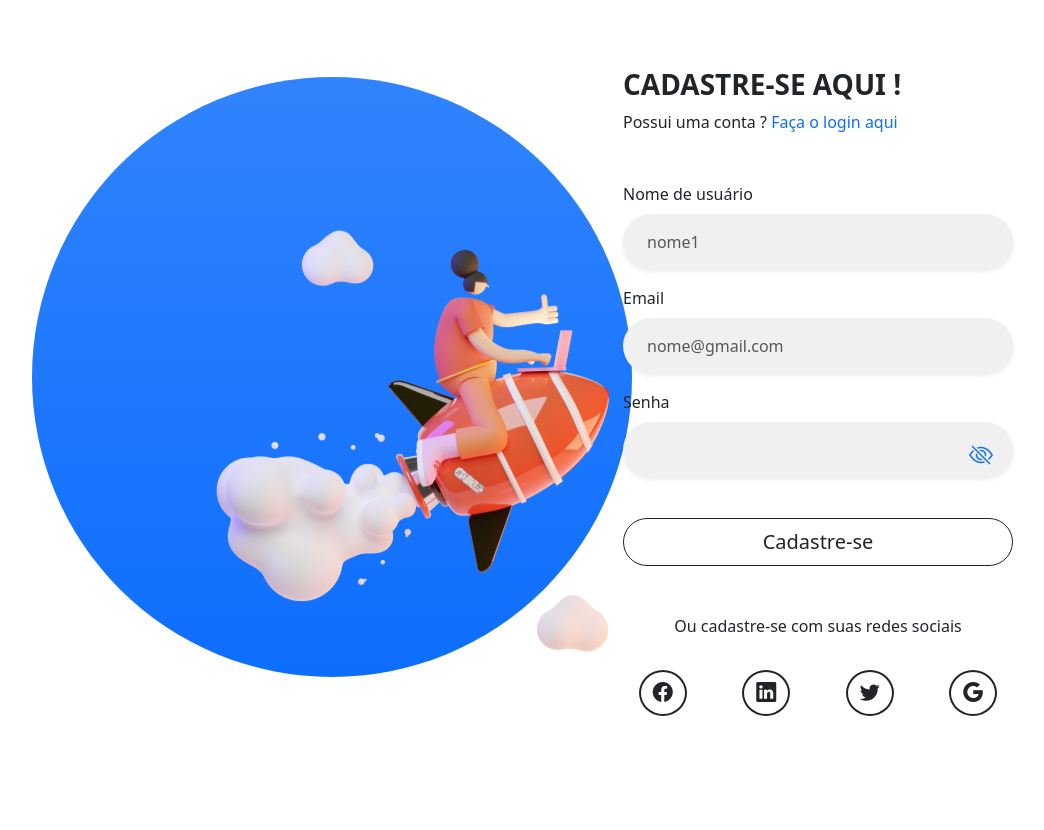
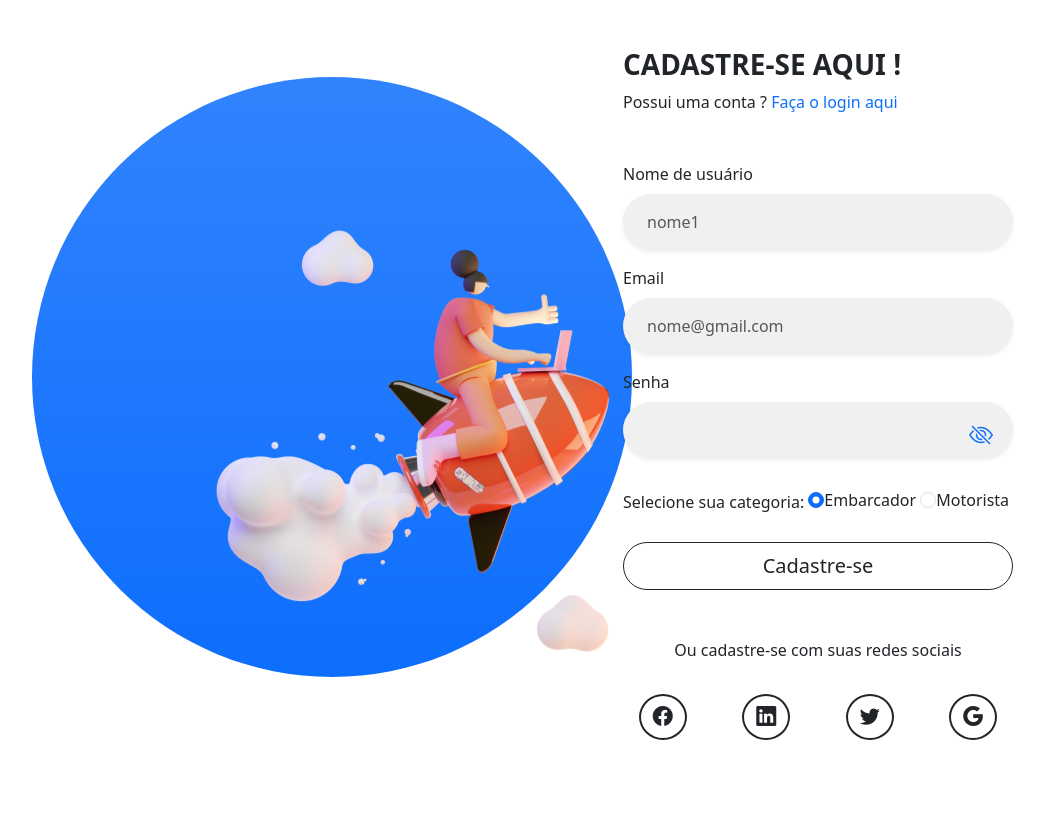
Before and after one commit to Isaac-Lima/Motz, a PHP site: page /cadastros.php in a window 1280 px wide. Shown: the part 62-892 px from the top of the page, without its empty margins (147-1191 px from the left). Run offline with PHP 8.4, Linux system fonts and the light colour scheme.

Commit message:
Adição da opção motorista ou embarcador

```diff
--- a/cadastros.php
+++ b/cadastros.php
@@ -14,10 +14,11 @@ if ($_SERVER["REQUEST_METHOD"] == "POST") {
         $usuario = $_POST['usuario'];
         $email = $_POST['email'];
         $senha = $_POST['senha'];
+        $categoria = $_POST['categoria'];
 
         // Instrução preparada para evitar SQL injection
-        $sql = $conexao->prepare("INSERT INTO cadastro (usuario, email, senha) VALUES (?, ?, ?)");
-        $sql->bind_param("sss", $usuario, $email, $senha);
+        $sql = $conexao->prepare("INSERT INTO cadastro (usuario, email, senha, categoria) VALUES (?, ?, ?, ?)");
+        $sql->bind_param("ssss", $usuario, $email, $senha, $categoria);
 
         if ($sql->execute()) {
             header('location: index.php?');
@@ -126,22 +127,40 @@ $conexao->close();
                         <form action="cadastros.php" method="POST" class="mt-5">
                             <div class="mb-3">
                                 <label for="username" class="form-label">Nome de usuário</label>
-                                <input type="text" name="usuario" class="form-control text-indent shadow-sm bg-grey-light border-0 rounded-pill fw-lighter fs-7 p-3" placeholder="nome1" required required>
+                                <input type="text" name="usuario" class="form-control text-indent shadow-sm bg-grey-light border-0 rounded-pill fw-lighter fs-7 p-3" placeholder="nome1" required>
                             </div>
                             <div class="mb-3">
                                 <label for="username" class="form-label">Email</label>
-                                <input type="email" name="email" class="form-control text-indent shadow-sm bg-grey-light border-0 rounded-pill fw-lighter fs-7 p-3" placeholder="nome@gmail.com" required required>
+                                <input type="email" name="email" class="form-control text-indent shadow-sm bg-grey-light border-0 rounded-pill fw-lighter fs-7 p-3" placeholder="nome@gmail.com" required>
                             </div>
                             <div class="mb-3">
                                 <label for="username" class="form-label">Senha</label>
                                 <div class="d-flex position-relative">
-                                    <input type="password" name="senha" class="form-control text-indent auth__password shadow-sm bg-grey-light border-0 rounded-pill fw-lighter fs-7 p-3" required required>
+                                    <input type="password" name="senha" class="form-control text-indent auth__password shadow-sm bg-grey-light border-0 rounded-pill fw-lighter fs-7 p-3" required>
                                     <span class="password__icon text-primary fs-4 fw-bold bi bi-eye-slash"></span>
                                 </div>
                             </div>
-                            <div class="col text-center">
-                                <button type="submit" name="submit" class="btn btn-outline-dark btn-lg rounded-pill mt-4 w-100">Cadastre-se</button>
+                            <label for="categoria" class="mt-3 mb-1">Selecione sua categoria:</label>
+                            <!-- Inputs radio -->
+                            <div class="form-check d-inline-flex">
+                                <input class="form-check-input" type="radio" name="categoria" id="flexRadioEmbarcador" value="Embarcador" checked>
+                                <label class="form-check-label" for="flexRadioEmbarcador">
+                                    Embarcador
+                                </label>
                             </div>
+
+                            <div class="form-check d-inline-flex">
+                                <input class="form-check-input" type="radio" name="categoria" id="flexRadioMotorista" value="Motorista">
+                                <label class="form-check-label" for="flexRadioMotorista">
+                                    Motorista
+                                </label>
+                            </div>
+
+                            <!-- Botão de cadastro -->
+                            <div class="col text-center mt-4">
+                                <button type="submit" name="submit" class="btn btn-outline-dark btn-lg rounded-pill w-100">Cadastre-se</button>
+                            </div>
+
                         </form>
                         <p class="mt-5 text-center">Ou cadastre-se com suas redes sociais</p>
                         <div class="row text-center">
```
